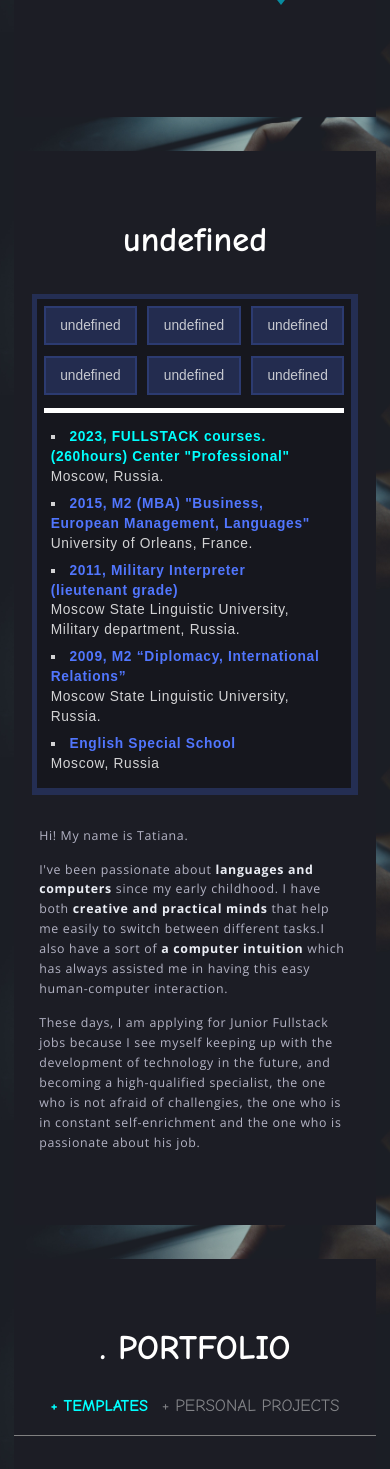
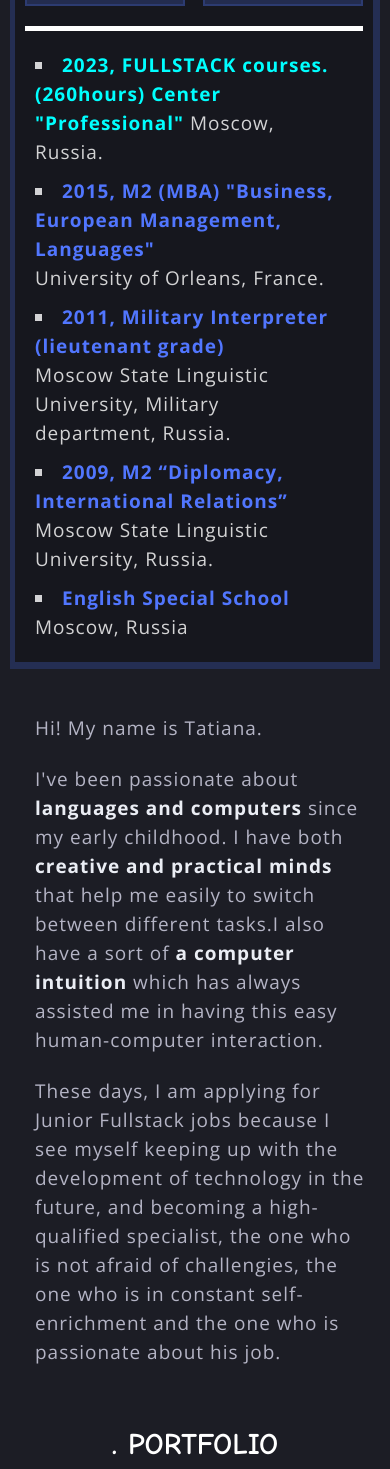
Before and after one commit to tatyanakoroleva00/final_project, a PHP site: page / in a window 390 px wide; the page is wider, and only the part inside the window is pictured. Shown: the part 751-2220 px from the top of that part. Run offline with PHP 8.4, Linux system fonts and the light colour scheme; data comes from the database, SQL or seed files in the repository.

Commit message:
media queries done, bot chat is OK

```diff
--- a/css/styles.css
+++ b/css/styles.css
@@ -508,7 +508,7 @@
   border-bottom: 1px solid gray;
   cursor: pointer;
 }
-.portfolio__link-templates,
+.portfolio__link--templates,
 .portfolio__link--pers-proj {
   color: #828387;
   font-size: 2.5rem;
@@ -540,6 +540,7 @@
 .portfolio__gallery-item {
   display: flex;
   flex-direction: column;
+  flex-wrap: wrap;
   gap: 3rem;
   width: 40rem;
   z-index:1;
@@ -787,59 +788,83 @@
 /**********************************MEDIAS*****************************/
 
 
-@media screen and (max-width: 40rem) { /*36*/
+@media screen and (max-width: 39.1rem) {
+  /*36*/
   html {
-    font-size: 43%;
+    font-size: 62.5%;
+    max-width: 39.1rem;
     font-family: Arial, sans-serif;
   }
+
+  /*body {*/
+  /*  padding-left: 2rem;*/
+  /*  padding-right: 2rem;*/
+  /*  margin: 0 auto;*/
+  /*}*/
   body {
-    padding-left: 2rem;
-    padding-right: 2rem;
+    max-width: 39.1rem;
     margin: 0 auto;
   }
-  .header {
-    padding-left: 5rem;
+
+
+    /*****************HOME PAGE*/
+  .menu, .home-page__right-decor, .home-page__left-decor, .bottom-arrow,
+  .home-page__content--right-col{
+    display: none;
   }
-  .header__nav-bar {
+  .home-page, .about, .portfolio, .contact, .blog, .footer  {
+    margin: 0 auto;
+    padding: 3rem 1rem;
+   }
+  .container {
+    max-width: 100%;
+  }
+  .home-page__content-wrap {
+    padding-top: 0;
+    padding-bottom: 0;
+  }
+  .home-page__content {
+    display: flex;
     flex-direction: column;
-    height: 30rem;
+    width: 100%;
   }
-  .menu__list-item {
-    display: inline-block;
-    margin-left: 0;
-  }
-
-  /*.home-page, .portfolio, .blog, .contact, .footer {*/
-  /*  display: none;*/
-  /*}*/
-  .home-page__right-decor, .home-page__left-decor {
-    display: none;
+  .home-page__content--left-col {
+    padding-top: 0;
   }
   .logo p {
     font-size: 5rem;
     text-align: center;
   }
+  .title {
+    font-size: 7rem;
+  }
 
-  .home-page__content--left-col {
-    padding-left: 2rem;
-    margin: 0 auto;
-  }
+
+  /************************************ABOUT***********/
   .about {
     padding-bottom: 3rem;
   }
+.about__title,
+.portfolio__title,
+.blog__title,
+.contact__title {
+  font-size: 3rem;
+  margin-bottom: 3rem;
+}
+
   .about__content {
     flex-direction: column;
     gap: 2rem;
+    padding-left: 0;
   }
   .about__skillbox {
     flex-direction: column;
     box-sizing: border-box;
-    width: 90%;
+    max-width: 100%;
     margin: 0 auto;
     /*background-color: green;*/
     height: 100%;
     padding: 1rem;
-    /*padding: 1rem;*/
   }
   .about__skillbox-btns {
     border-right: none;
@@ -852,57 +877,117 @@
     padding-bottom: 2rem;
   }
   .about__skillbox-btn {
-    flex: 1;
+    width: 16rem;
   }
   .about__skillbox-descr {
-    font-family: Arial, sans-serif;
-    font-size: 2rem;
+    /*font-family: Arial, sans-serif;*/
+    font-family: 'Open Sans', sans-serif;
+    font-size: 1.9rem;
     font-weight: bold;
     padding-left: 1rem;
     box-sizing: border-box;
     line-height: 2.5rem;
+  }
 
-  }
-  .about__skillbox-text {
-    padding-right: 1rem;
-  }
   .about__computer-skills span{
     font-weight: 400;
   }
+  .about__content {
+    padding-bottom: 0;
+  }
   .about__content-text {
-    max-width: 86%;
+    max-width: 90%;
     margin: 0 auto;
     height: 100%;
+    font-size: 1.9rem;
+    padding-bottom: 0;
+  }
+
+  /**************************PORTFOLIO*******************/
+  .portfolio {
+    margin-bottom: 0;
   }
   .portfolio__links {
     gap: 2rem;
   }
+
+  .portfolio__link--templates,
+  .portfolio__link--pers-proj {
+    font-size: 2rem;
+  }
+
   .portfolio__gallery {
-    max-width: 100%;
+    max-width: 96%;
     grid-template-columns: 1fr;
     gap: 5rem;
-
+  }
+  .portfolio__gallery-item {
+    display: flex;
+    flex-direction: row;
   }
   .portfolio__item-descr {
-    font-size: 2rem;
+    font-size: 1.9rem;
+    width: 100%;
     height: 100%;
+    padding-left: 3.5rem;
+    padding-right: 3.5rem;
+    padding-top: 3rem;
+  }
+  .portfolio__img-box {
+    width: 90%;
+    margin: 0 auto;
+  }
+  .portfolio__img {
+    width: 100%;
+  }
+
+  .portfolio__left-arrow {
+    left: 2rem;
+    bottom: -6rem;
+    height: 5rem;
+    width: 5rem;
+  }
+  .portfolio__right-arrow {
+    right: 2rem;
+    bottom: -6rem;
+    height: 5rem;
+    width: 5rem;
+  }
+  /****************************BLOG*************************/
+  .blog {
+    margin-top: -7rem;
   }
   .blog__items {
     grid-template-columns: 1fr;
     padding-left: 1rem;
     padding-right: 1rem;
   }
+  .blog__item-text {
+    font-size: 1.9rem;
+    font-family: "Open Sans", sans-serif;
+  }
+
+  .blog__item-date {
+    font-size: 1.9rem;
+  }
+  .blog__item-title {
+    font-size: 1.9rem;
+  }
+
+  /************CONTACT FORM****************/
+  .contact__title {
+    margin-top: -7rem;
+    margin-bottom: -5rem;
+  }
   .contact__form {
     margin-top: 10rem;
-    width: 80%;
+    width: 95%;
   }
-  .lamp {
-    height: 10rem;
+  .lamp, .lamp-message, .light {
+    display: none;
   }
-  .lamp-message {
-    margin-top: -6rem;
-    color: transparent;
-  }
+
+
   .contact__form-textarea,
   .contact__form-input {
     font-size: 2.5rem;
--- a/index.php
+++ b/index.php
@@ -76,7 +76,6 @@
                     </div>
                     <div class="home-page__content--right-col">
                         <img class="home-page__image" src="img/me.jpg" alt="profile picture">
-                        <!-- <img src="img/me.png" alt="profile picture"> -->
                     </div>
                 </section>
                 <aside class="home-page__right-decor">
@@ -212,7 +211,8 @@
                 <div class="portfolio__gallery portfolio__gallery--templates" id="templates-gallery">
 
                     <div class="portfolio__gallery-item proj1">
-                        <div class="portfolio__item project-col1"><a href="projects/Templates_practice/01.Template_Mogo/index.html" target="_blank">
+                        <div class="portfolio__item project-col1">
+                            <a href="projects/Templates_practice/01.Template_Mogo/index.html" target="_blank">
                             <div class="portfolio__img-box"><img class="portfolio__img first-img" src="img/tiny_pics_portfolios/mogo1.jpg" alt="project1"></div>
 
                             <div class="portfolio__img-box"><img class="portfolio__img" src="img/tiny_pics_portfolios/mogo2.jpg" alt="project1"></div>
@@ -239,7 +239,7 @@
                         </div>
 
                         <div class="portfolio__item-descr">
-                        <a class="portfolio__item-descr-link" href="https://github.com/tatyanakoroleva00/final_project/tree/main/projects/Templates_practice/01.Template_Mogo" target="_blank"><h5 class="portfolio__item-title">#4."Welcome To Mogo" (2023)</h5></a><br>
+                            <a class="portfolio__item-descr-link" href="https://github.com/tatyanakoroleva00/final_project/tree/main/projects/Templates_practice/01.Template_Mogo" target="_blank"><h5 class="portfolio__item-title">#4."Welcome To Mogo" (2023)</h5></a><br>
                             <p>This multi-pages project, I consider to be the one which shows the growth in coding skills.
                                 It gave me the vast knowledge in HTML / CSS layout, and also gave me the vision of real websites.
                                 I used absolute and relative positions to place items one on another, opacity and filters. There were repetitive sections, flex-boxes,
--- a/pages/form_send.php
+++ b/pages/form_send.php
@@ -19,6 +19,6 @@
 
 
 
-//$user_message = "From: $name, Mail: $email, Message: $message";
-//
-//mail('tatianakoroleva_work@mail.ru','Message from users', $user_message);
+$user_message = "From: $name, Mail: $email, Message: $message";
+
+mail('tatianakoroleva_work@mail.ru','Message from users', $user_message);
--- a/projects/Online_store/index.php
+++ b/projects/Online_store/index.php
@@ -42,5 +42,6 @@
 
 
 
+
 <?php require 'views/footer-view.php';
 ?>
--- a/projects/Online_store/script.js
+++ b/projects/Online_store/script.js
@@ -42,5 +42,3 @@
 });
 }
 showANDhideSearchBar();
-
-<script>!function(e,t,a){var c=e.head||e.getElementsByTagName("head")[0],n=e.createElement("script");n.async=!0,n.defer=!0, n.type="text/javascript",n.src=t+"/static/js/widget.js?config="+JSON.stringify(a),c.appendChild(n)}(document,"https://app.engati.com",{bot_key:"603df0e0c9164b38",welcome_msg:true,branding_key:"default",server:"https://app.engati.com",e:"p" });</script>
--- a/projects/Online_store/styles/styles_shop.css
+++ b/projects/Online_store/styles/styles_shop.css
@@ -195,12 +195,14 @@
     margin-bottom: -0.5rem;
     margin-right: 1rem;
 }
+
 .dropdown-content-link {
     display: block;
     padding-top: 2rem;
     padding-bottom: 2rem;
     padding-left: 1rem;
 }
+
 /****************************************************************MAIN*********************************************************************/
 .section1-inner {
     width: 100%;
--- a/projects/Online_store/views/header-view.php
+++ b/projects/Online_store/views/header-view.php
@@ -54,7 +54,7 @@
                             <ul class="dropdown-content dropdown-content--categories">
                                 <li><a class="dropdown-content-link" href="categories.php?category_name=<?= 'furniture'?>"><img class="furniture" src="icons/furniture.png" alt="furniture"> Furniture</a></li>
                                 <li><a class="dropdown-content-link" href="categories.php?category_name=<?= 'textiles'?>"><img class="textile" src="icons/textile.png" alt="textiles">Textiles</a></li>
-                                <li><a class="dropdown-content-link" href="categories.php?category_name=<?= 'decorations'?>"><img class="decor" src="icons/decor.png" alt="decorations">Decorations</a></li>
+                                <li><a class="dropdown-content-link" href="categories.php?category_name=<?= 'decorations'?>"><img class="decor" src="icons/decor2.png" alt="decorations">Decorations</a></li>
                                 <li><a class="dropdown-content-link" href="categories.php?category_name=<?= 'lighting'?>"><img class="lighting" src="icons/lighting.png" alt="lighting">Lighting</a></li>
                                 <li><a class="dropdown-content-link" href="categories.php?category_name=<?= 'cozy items'?>"><img class="cozy" src="icons/cozy.png" alt="cozy items">Cozy Items</a></li>
                             </ul>
```
Also changed, not shown: pages/blog_styles.css (+46 -0 lines), projects/Online_store/icons/decor1.png (added), projects/Online_store/icons/decor2.png (added), projects/Online_store/icons/furniture1.png (added), projects/Online_store/icons/furniture2.png (added), 1 other file.
